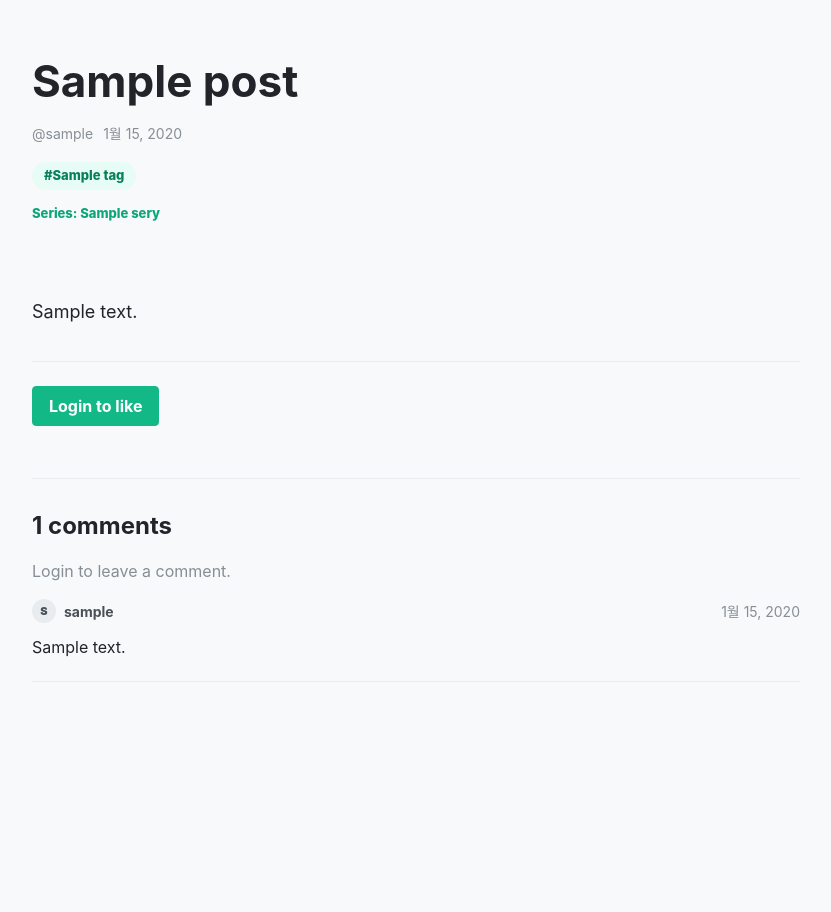
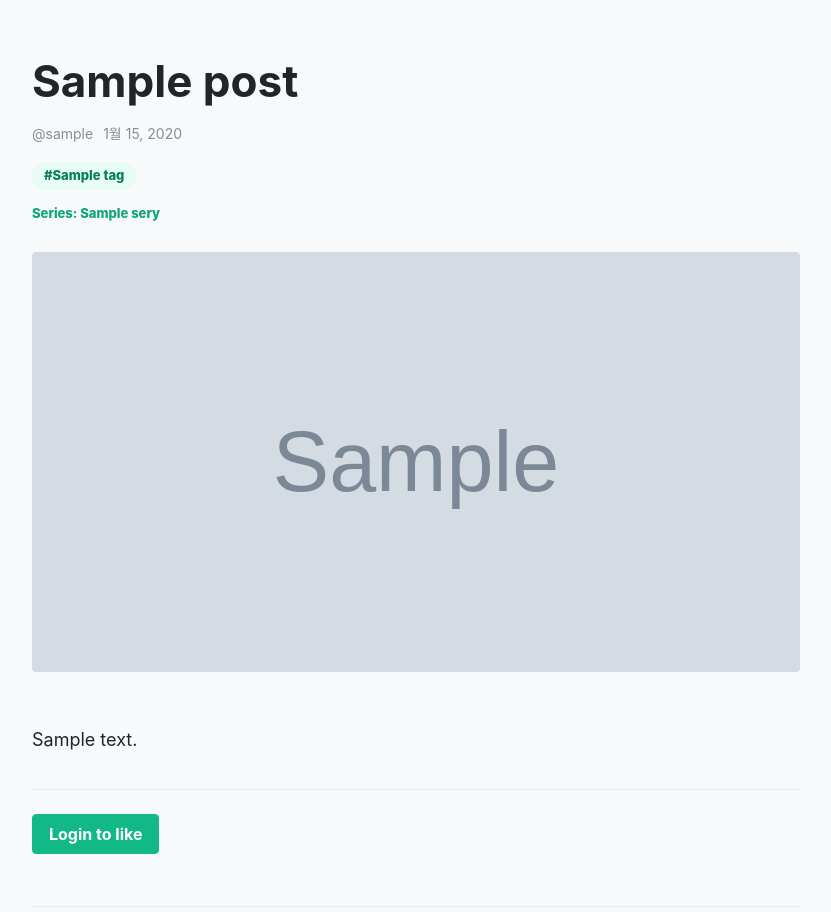
Before and after one commit to ssafy-14th-daejeon-free/test-repo, a Django app: a page that uses ysh_test_folder/templates/blog/post_detail.html in a window 1280 px wide. Shown: the part 72-984 px from the top of the page, without its empty margins (224-1055 px from the left). Before the commit the page ends 754 px from the top, so only its background shows below. Run offline with Django 5.2, Linux system fonts and the light colour scheme; tables that the repository leaves empty hold one stand-in row (values such as "Sample post"); grey boxes marked "Sample" are stand-in pictures.

Commit message:
Support cover images for velog-style cards
Velog feeds rely on visual article covers, so text-only placeholders are not enough for service parity. This adds an optional cover image URL, renders it on feed cards and detail pages, and keeps the existing placeholder fallback for posts without covers.

Constraint: Avoid upload/image-processing dependencies in the Django-only MVP

Rejected: ImageField uploads | would require media storage and Pillow before the rest of the clone needs it

Confidence: high

Scope-risk: narrow

Directive: Replace URL-based covers with managed uploads only when media storage is configured

Tested: python manage.py check; python manage.py test; local feed screenshot with covers

```diff
--- a/ysh_test_folder/blog/forms.py
+++ b/ysh_test_folder/blog/forms.py
@@ -17,15 +17,25 @@ class PostForm(forms.ModelForm):
 
     class Meta:
         model = Post
-        fields = ("title", "content", "excerpt", "series_title", "tags_text", "is_public")
+        fields = (
+            "title",
+            "cover_url",
+            "content",
+            "excerpt",
+            "series_title",
+            "tags_text",
+            "is_public",
+        )
         labels = {
             "title": "Title",
+            "cover_url": "Cover image URL",
             "content": "Content",
             "excerpt": "Excerpt",
             "is_public": "Public",
         }
         widgets = {
             "title": forms.TextInput(attrs={"placeholder": "Title"}),
+            "cover_url": forms.URLInput(attrs={"placeholder": "https://example.com/image.jpg"}),
             "content": forms.Textarea(
                 attrs={
                     "rows": 18,
--- a/ysh_test_folder/blog/models.py
+++ b/ysh_test_folder/blog/models.py
@@ -74,6 +74,7 @@ class Post(models.Model):
     )
     title = models.CharField(max_length=150)
     slug = models.SlugField(max_length=90, unique=True, allow_unicode=True, blank=True)
+    cover_url = models.URLField(blank=True)
     content = models.TextField()
     excerpt = models.CharField(max_length=240, blank=True)
     series = models.ForeignKey(
--- a/ysh_test_folder/blog/tests.py
+++ b/ysh_test_folder/blog/tests.py
@@ -63,6 +63,7 @@ class PostViewTests(TestCase):
             reverse("post_create"),
             {
                 "title": "New Post",
+                "cover_url": "https://example.com/cover.jpg",
                 "content": "Content",
                 "excerpt": "Summary",
                 "series_title": "Django Notes",
@@ -73,6 +74,7 @@ class PostViewTests(TestCase):
 
         post = Post.objects.get(title="New Post")
         self.assertRedirects(response, post.get_absolute_url())
+        self.assertEqual(post.cover_url, "https://example.com/cover.jpg")
         self.assertEqual(list(post.tags.values_list("name", flat=True)), ["clone", "django"])
         self.assertEqual(post.series.title, "Django Notes")
 
--- a/ysh_test_folder/static/css/styles.css
+++ b/ysh_test_folder/static/css/styles.css
@@ -338,6 +338,14 @@ textarea {
   font-weight: 900;
 }
 
+.post-cover img,
+.detail-cover {
+  display: block;
+  width: 100%;
+  height: 100%;
+  object-fit: cover;
+}
+
 .post-card-body {
   display: flex;
   flex: 1;
@@ -561,6 +569,12 @@ button {
   font-size: 44px;
 }
 
+.detail-cover {
+  max-height: 420px;
+  margin: 28px 0 8px;
+  border-radius: 4px;
+}
+
 .post-meta {
   display: flex;
   flex-wrap: wrap;
--- a/ysh_test_folder/templates/blog/_post_cards.html
+++ b/ysh_test_folder/templates/blog/_post_cards.html
@@ -3,7 +3,11 @@
     {% for post in page_obj %}
       <article class="post-card">
         <a class="post-cover" href="{{ post.get_absolute_url }}" aria-label="{{ post.title }}">
-          <span>{{ post.title|first|upper }}</span>
+          {% if post.cover_url %}
+            <img src="{{ post.cover_url }}" alt="">
+          {% else %}
+            <span>{{ post.title|first|upper }}</span>
+          {% endif %}
         </a>
         <div class="post-card-body">
           <a href="{{ post.get_absolute_url }}">
--- a/ysh_test_folder/templates/blog/post_detail.html
+++ b/ysh_test_folder/templates/blog/post_detail.html
@@ -24,6 +24,10 @@
       <a class="detail-series" href="{{ post.series.get_absolute_url }}">Series: {{ post.series.title }}</a>
     {% endif %}
   </header>
+
+  {% if post.cover_url %}
+    <img class="detail-cover" src="{{ post.cover_url }}" alt="">
+  {% endif %}
 
   <div class="markdown-body">
     {{ post.rendered_content|safe }}
```
Also changed, not shown: ysh_test_folder/blog/migrations/0004_post_cover_url.py (added).
